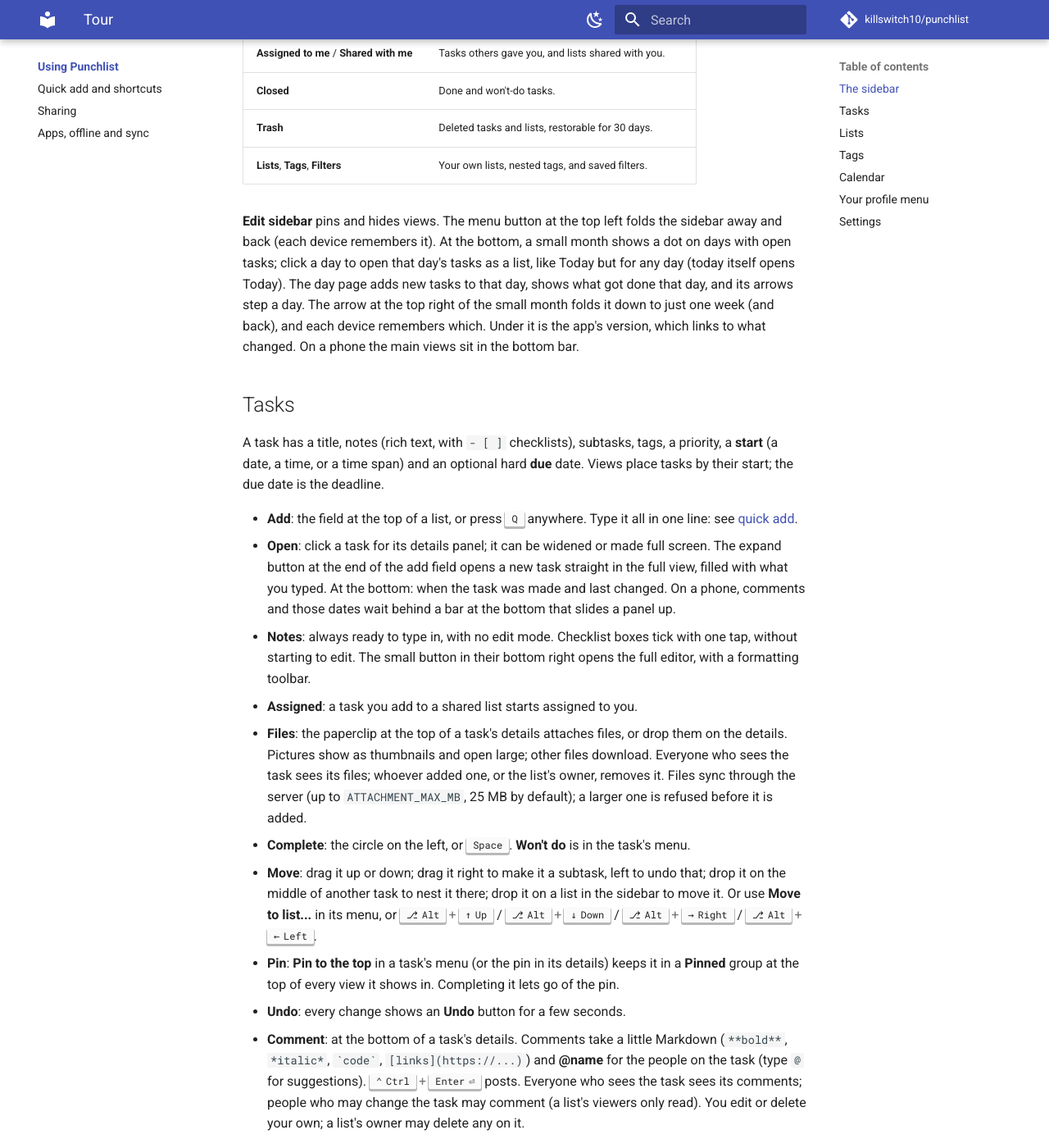
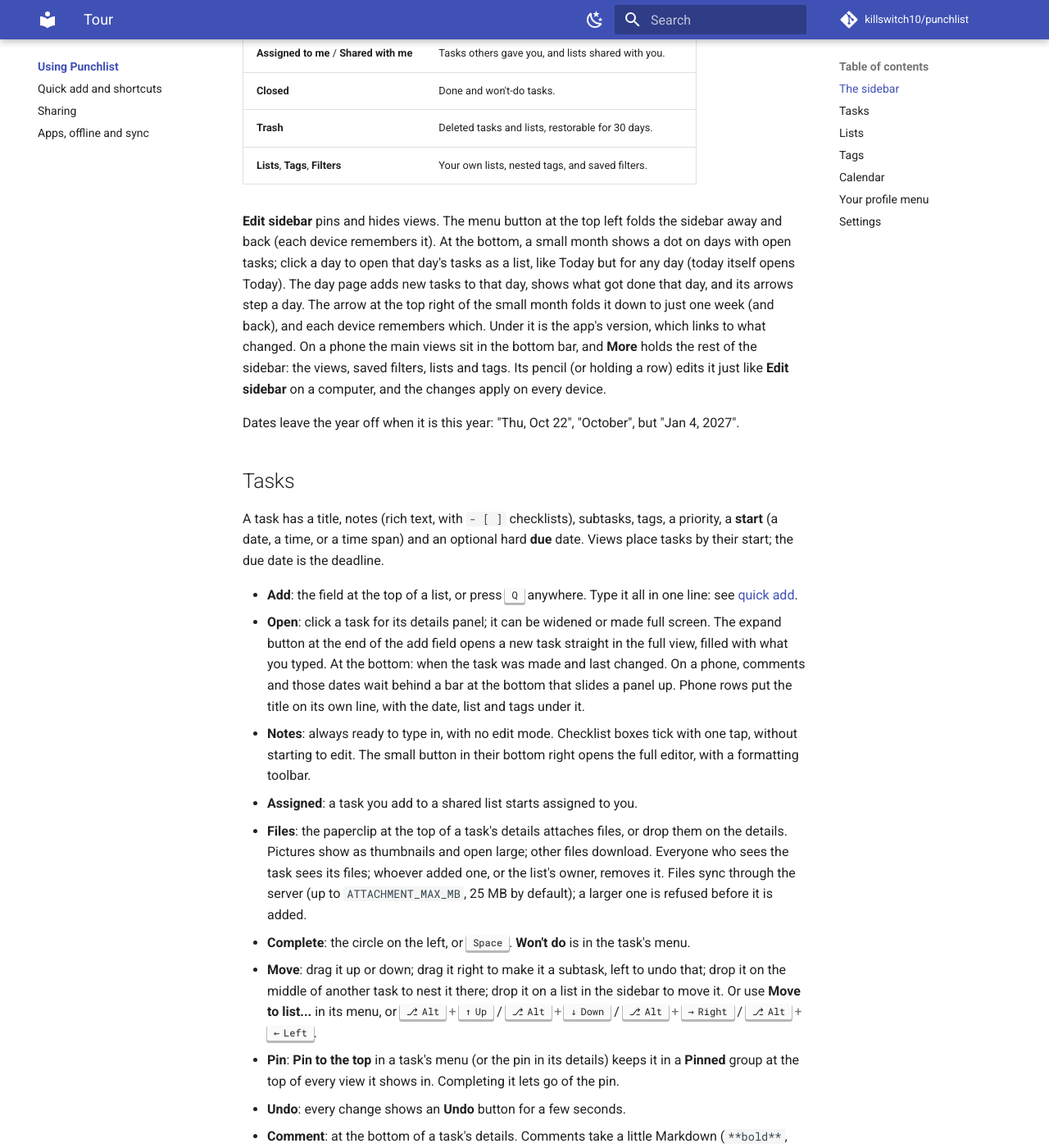
Before and after one commit to KillSwitchIO/PeckList, an MkDocs documentation site: the page built from docs/using/index.md, in a window 1280 px wide and 1400 px high, scrolled down 509 px. Shown: the whole window at 82% size. Built offline with MkDocs 1.6.1 and Material for MkDocs 9.7.7, drawn with Linux system fonts in a browser that asks for light colours; comment, search, counter and statistics services are not loaded.

Commit message:
docs: phone rows, editable More page, dates without this year
Co-Authored-By: Claude Opus 5.5 <noreply@anthropic.com>

```diff
--- a/docs/using/index.md
+++ b/docs/using/index.md
@@ -20,7 +20,11 @@ tasks; click a day to open that day's tasks as a list, like Today but for any da
 opens Today). The day page adds new tasks to that day, shows what got done that day, and its arrows
 step a day. The arrow at the top right of the small month folds it down to just one week (and
 back), and each device remembers which. Under it is the app's version, which links to what
-changed. On a phone the main views sit in the bottom bar.
+changed. On a phone the main views sit in the bottom bar, and **More** holds the rest of the
+sidebar: the views, saved filters, lists and tags. Its pencil (or holding a row) edits it just
+like **Edit sidebar** on a computer, and the changes apply on every device.
+
+Dates leave the year off when it is this year: "Thu, Oct 22", "October", but "Jan 4, 2027".
 
 ## Tasks
 
@@ -33,7 +37,8 @@ their start; the due date is the deadline.
 - **Open**: click a task for its details panel; it can be widened or made full screen. The
   expand button at the end of the add field opens a new task straight in the full view, filled
   with what you typed. At the bottom: when the task was made and last changed. On a phone,
-  comments and those dates wait behind a bar at the bottom that slides a panel up.
+  comments and those dates wait behind a bar at the bottom that slides a panel up. Phone rows put
+  the title on its own line, with the date, list and tags under it.
 - **Notes**: always ready to type in, with no edit mode. Checklist boxes tick with one tap, without
   starting to edit. The small button in their bottom right opens the full editor, with a
   formatting toolbar.
```
